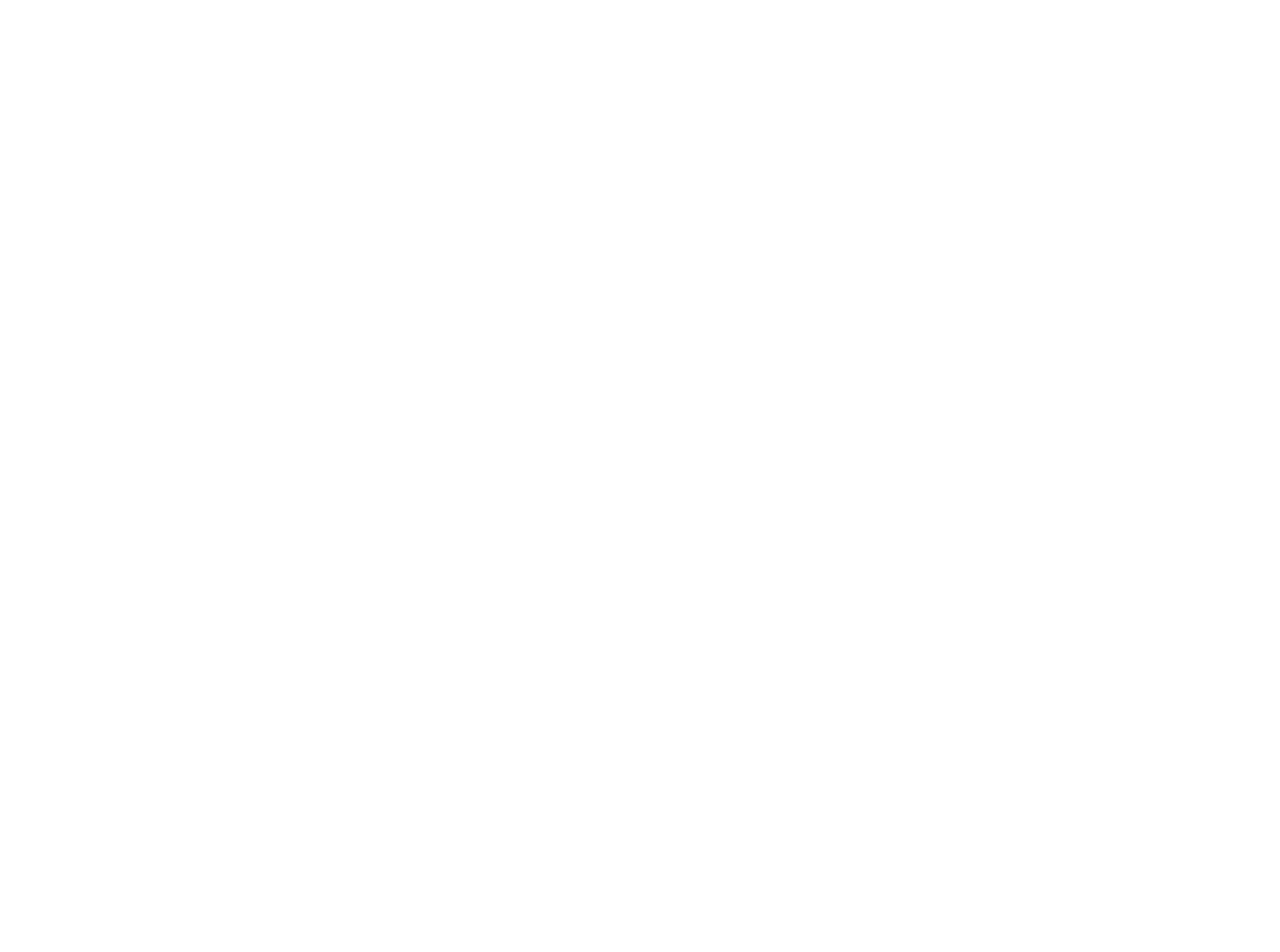
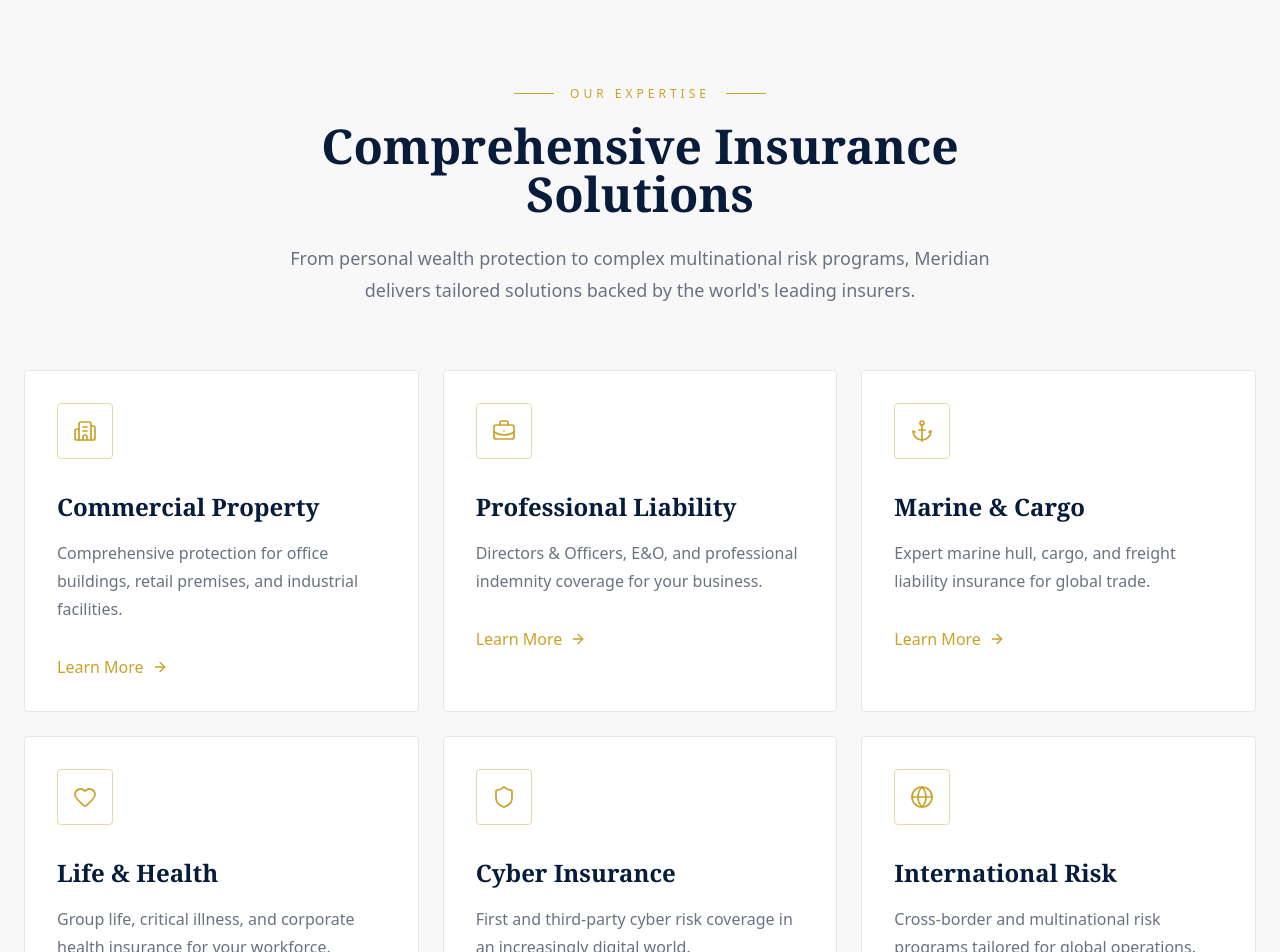
Before and after one commit to vinithdc-jpg/headless, a Next.js app: page / in a window 1280 px wide. Shown: the part 1480-2432 px from the top of the page. Before the commit the page ends 1470 px from the top, so only its background shows below. Built offline with nearby package versions, Linux system fonts and the light colour scheme.

Commit message:
service section work

```diff
--- a/app/page.js
+++ b/app/page.js
@@ -1,6 +1,7 @@
 import StatsSection from '@/components/cards/InfoCard'
 import HeroSection from '@/components/sections/Hero'
 import Navbar from '@/components/sections/Navbar'
+import ServicesSection from '@/components/sections/ServiceSection'
 import React from 'react'
 
 const page = () => {
@@ -9,6 +10,7 @@
       <Navbar />
       <HeroSection />
       <StatsSection />
+      <ServicesSection />
     </div>
   )
 }
--- /dev/null
+++ b/components/sections/ServiceSection.jsx
@@ -0,0 +1,124 @@
+import {
+    Building2,
+    BriefcaseBusiness,
+    Anchor,
+    Heart,
+    Shield,
+    Globe,
+    ArrowRight,
+} from "lucide-react";
+
+const services = [
+    {
+        icon: Building2,
+        title: "Commercial Property",
+        description:
+            "Comprehensive protection for office buildings, retail premises, and industrial facilities.",
+    },
+    {
+        icon: BriefcaseBusiness,
+        title: "Professional Liability",
+        description:
+            "Directors & Officers, E&O, and professional indemnity coverage for your business.",
+    },
+    {
+        icon: Anchor,
+        title: "Marine & Cargo",
+        description:
+            "Expert marine hull, cargo, and freight liability insurance for global trade.",
+    },
+    {
+        icon: Heart,
+        title: "Life & Health",
+        description:
+            "Group life, critical illness, and corporate health insurance for your workforce.",
+    },
+    {
+        icon: Shield,
+        title: "Cyber Insurance",
+        description:
+            "First and third-party cyber risk coverage in an increasingly digital world.",
+    },
+    {
+        icon: Globe,
+        title: "International Risk",
+        description:
+            "Cross-border and multinational risk programs tailored for global operations.",
+    },
+];
+
+export default function ServicesSection() {
+    return (
+        <section className="bg-[#F8F8F8] py-24">
+            <div className="max-w-7xl mx-auto px-6">
+                {/* Heading */}
+                <div className="text-center max-w-3xl mx-auto mb-16">
+                    <div className="flex items-center justify-center gap-4 mb-5">
+                        <div className="w-10 h-[1px] bg-[#C9A227]" />
+                        <span className="uppercase tracking-[4px] text-xs text-[#C9A227]">
+                            Our Expertise
+                        </span>
+                        <div className="w-10 h-[1px] bg-[#C9A227]" />
+                    </div>
+
+                    <h2 className="font-serif text-5xl text-[#071B3A] font-semibold">
+                        Comprehensive Insurance Solutions
+                    </h2>
+
+                    <p className="mt-6 text-gray-500 text-lg leading-8">
+                        From personal wealth protection to complex multinational risk
+                        programs, Meridian delivers tailored solutions backed by the
+                        world's leading insurers.
+                    </p>
+                </div>
+
+                {/* Cards */}
+                <div className="grid gap-6 sm:grid-cols-2 lg:grid-cols-3">
+                    {services.map((service, index) => {
+                        const Icon = service.icon;
+
+                        return (
+                            <div
+                                key={index}
+                                className="group bg-white border border-gray-200 rounded-sm p-8 transition duration-300 hover:-translate-y-2 hover:shadow-xl"
+                            >
+                                {/* Icon */}
+                                <div className="w-14 h-14 border border-[#E8D7A8] rounded flex items-center justify-center mb-8">
+                                    <Icon
+                                        className="text-[#C9A227]"
+                                        size={24}
+                                        strokeWidth={1.7}
+                                    />
+                                </div>
+
+                                {/* Title */}
+                                <h3 className="font-serif text-2xl text-[#071B3A] font-semibold mb-4">
+                                    {service.title}
+                                </h3>
+
+                                {/* Description */}
+                                <p className="text-gray-500 leading-7">
+                                    {service.description}
+                                </p>
+
+                                {/* Link */}
+                                <button className="mt-8 flex items-center gap-2 text-[#C9A227] font-medium hover:gap-3 transition-all">
+                                    Learn More
+                                    <ArrowRight size={16} />
+                                </button>
+                            </div>
+                        );
+                    })}
+                </div>
+
+                {/* Button */}
+                <div className="flex justify-center mt-16">
+                    <button className="bg-[#071B3A] text-white px-10 py-4 font-semibold flex items-center gap-3 hover:bg-[#0B285A] transition">
+                        View All Services
+                        <ArrowRight size={18} />
+                    </button>
+                </div>
+            </div>
+        </section>
+    );
+}
```
